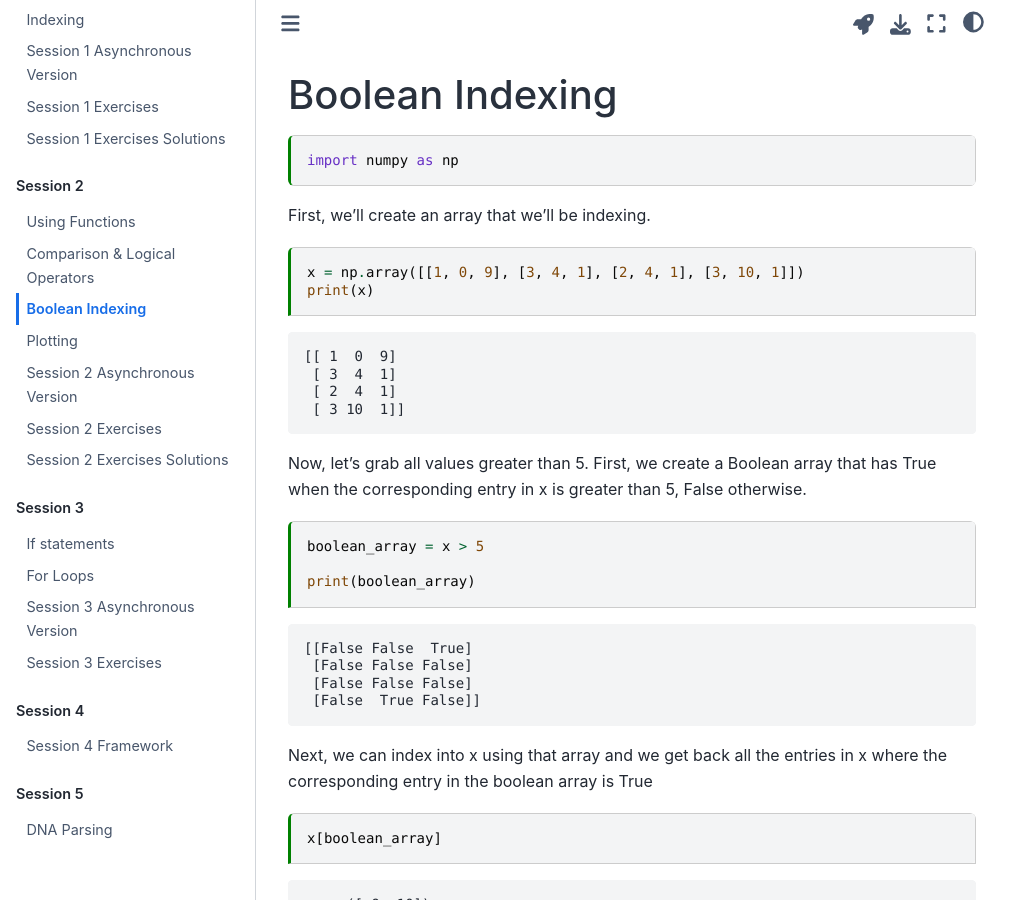
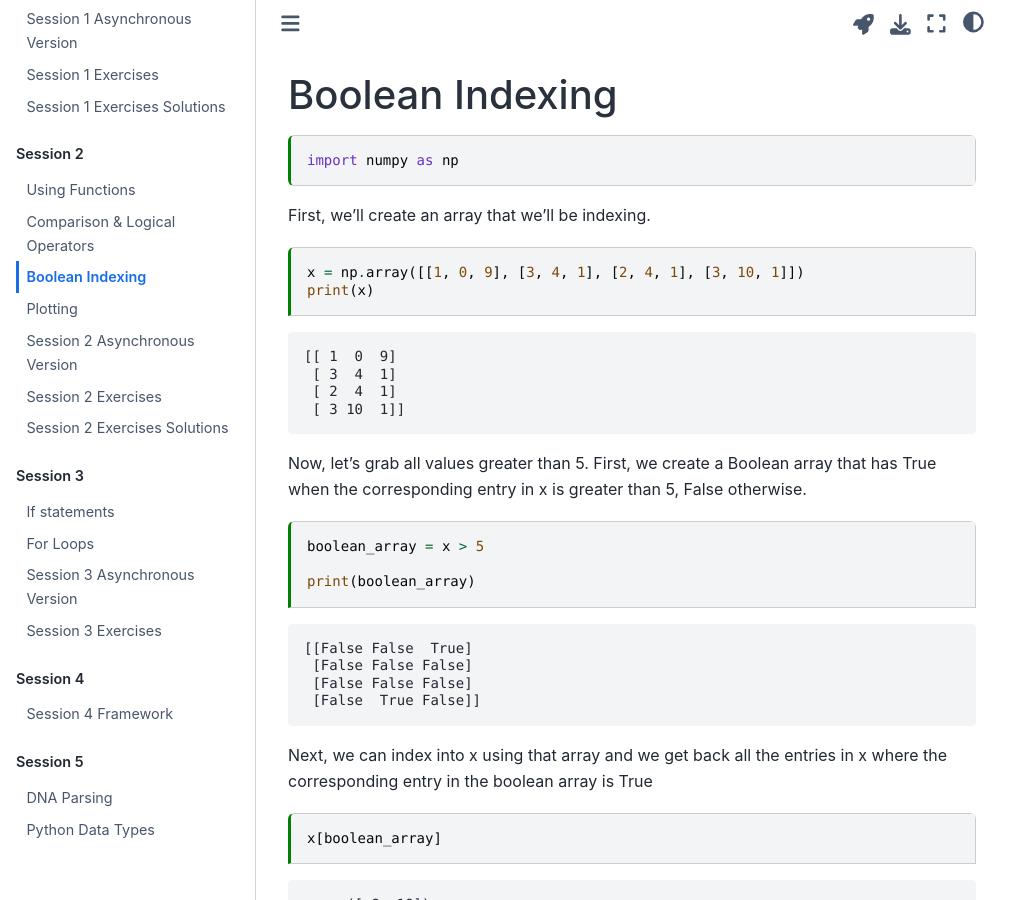
Before and after one commit to ebatty/CodingBootcamp, a Jupyter Book: the page built from content/BooleanIndexing.ipynb, in a window 1280 px wide and 900 px high. Shown: the whole window, without its empty margins (0-1031 px from the left). Built offline with Jupyter Book 1.0.4 settings and Sphinx 7.4.7 and the Sphinx Book theme 1.1.4, drawn with Linux system fonts in a browser that asks for light colours; pages that are not in the unit, such as notebooks, are missing from menus; some of the changed lines change nothing that is shown.

Commit message:
Update _toc.yml

```diff
--- a/_toc.yml
+++ b/_toc.yml
@@ -34,3 +34,4 @@
     chapters:
     - file: content/DNAParsing.ipynb
     - file: content/FunctionsPractice.ipynb
+    - file: content/PythonDataTypes.ipynb
```
